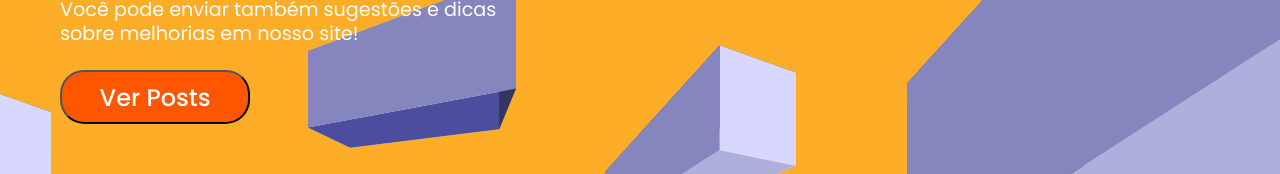
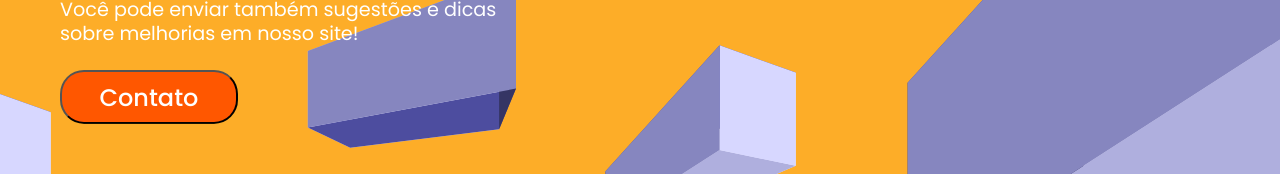
Before and after one commit to BoasPraticasNoTransito/BoasPraticasNoTransito, a plain HTML site: page Contato/contato.html in a window 1280 px wide. Shown: the part 479-653 px from the top of the page. Drawn offline with nearby package versions, Linux system fonts and the light colour scheme.

Commit message:
Add files via upload

```diff
--- a/Contato/contato.html
+++ b/Contato/contato.html
@@ -67,7 +67,7 @@
             <!--Button-Link-->
             <a href="#posts">
                 <button title="Posts">
-                    Ver Posts
+                    Contato
                 </button>
             </a>
         </div>
@@ -158,7 +158,7 @@
         <!--End-Button-->
         <a href="#posts">
             <button title="Posts">
-                Ver Posts
+                Contato
             </button>
         </a>
 
```
